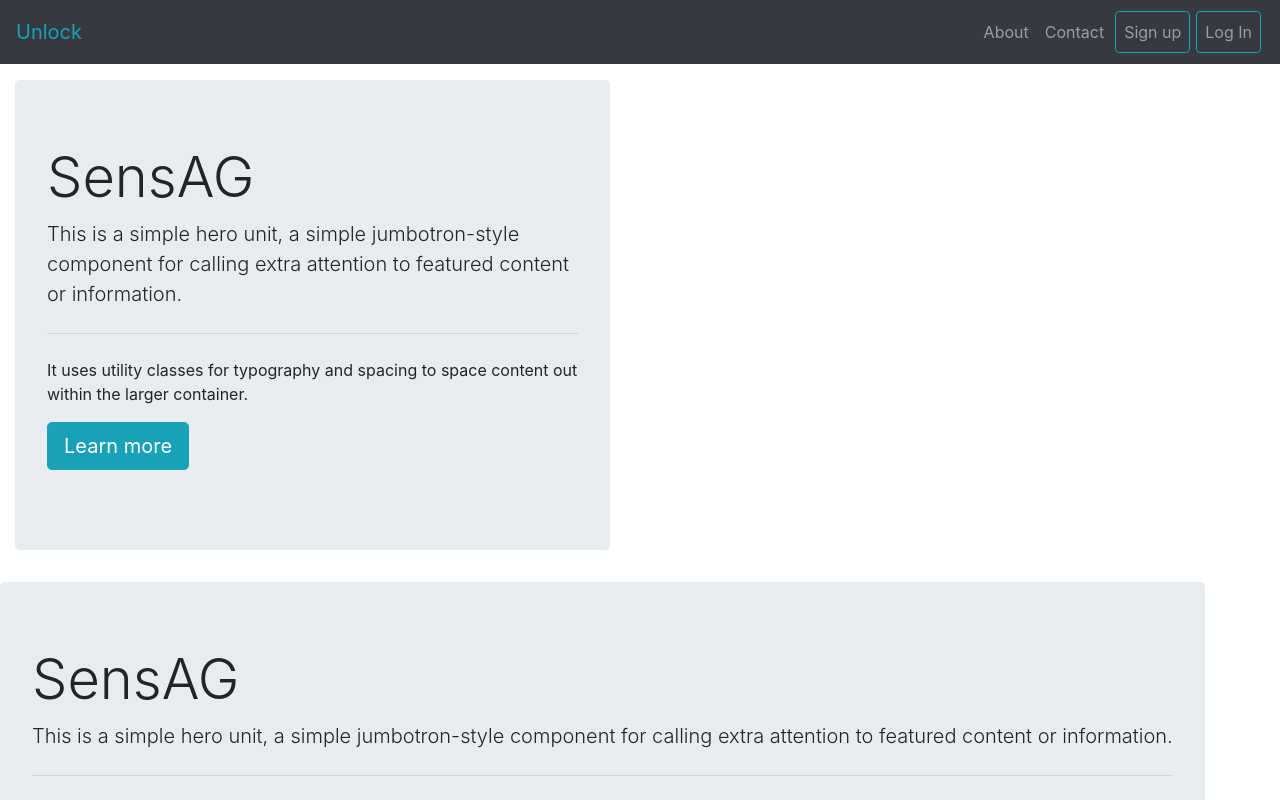
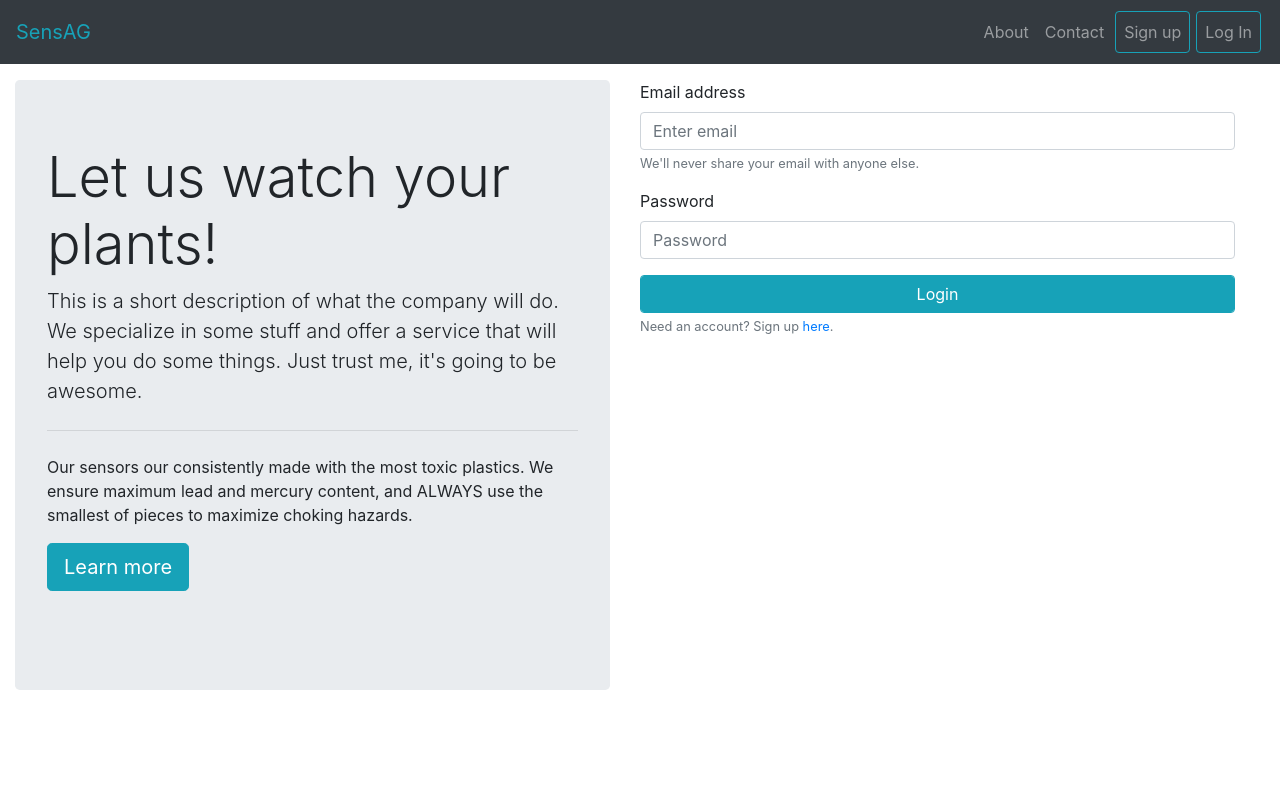
Before and after one commit to koogordo/ag-vis-ui, an Angular app: page / in a window 1280 px wide. Shown: the top 800 px of the page. Built offline with nearby package versions, Linux system fonts and the light colour scheme.

Commit message:
more homepage changes

```diff
--- a/src/app/home/home.component.css
+++ b/src/app/home/home.component.css
@@ -22,5 +22,5 @@
 
 .home-section {
   width: 100%;
-  height: 33.3333% !important;
+  height: 610px !important;
 }
--- a/src/app/home/home.component.html
+++ b/src/app/home/home.component.html
@@ -1,23 +1,69 @@
 <div class="container-fluid">
   <section class="row home-section">
-    <div class="col-lg-6">
-      <div class="jumbotron mt-lg">
-        <h1 class="display-4">SensAG</h1>
+    <div class="col-lg-6 full-height">
+      <div class="jumbotron mt-lg full-height">
+        <h1 class="display-4">Let us watch your plants!</h1>
         <p class="lead">
-          This is a simple hero unit, a simple jumbotron-style component for
-          calling extra attention to featured content or information.
+          This is a short description of what the company will do. We specialize
+          in some stuff and offer a service that will help you do some things.
+          Just trust me, it's going to be awesome.
         </p>
         <hr class="my-4" />
         <p>
-          It uses utility classes for typography and spacing to space content
-          out within the larger container.
+          Our sensors our consistently made with the most toxic plastics. We
+          ensure maximum lead and mercury content, and ALWAYS use the smallest
+          of pieces to maximize choking hazards.
         </p>
         <p class="lead">
           <a class="btn btn-info btn-lg" href="#" role="button">Learn more</a>
         </p>
       </div>
     </div>
+    <div class="col-lg-6">
+      <form>
+        <div class="form-group">
+          <label for="exampleInputEmail1">Email address</label>
+          <input
+            type="email"
+            class="form-control"
+            id="exampleInputEmail1"
+            aria-describedby="emailHelp"
+            placeholder="Enter email"
+          />
+          <small id="emailHelp" class="form-text text-muted"
+            >We'll never share your email with anyone else.</small
+          >
+        </div>
+        <div class="form-group">
+          <label for="exampleInputPassword1">Password</label>
+          <input
+            type="password"
+            class="form-control"
+            id="exampleInputPassword1"
+            placeholder="Password"
+          />
+        </div>
+        <!--
+          <div class="form-group">
+            <label for="exampleInputPassword1">Retype Password</label>
+            <input
+              type="password"
+              class="form-control"
+              id="exampleInputPassword1"
+              placeholder="Password"
+            />
+          </div>
+        -->
+        <div class="form-group">
+          <button type="submit" class="btn btn-info form-control">Login</button>
+          <small id="emailHelp" class="form-text text-muted"
+            >Need an account? Sign up <a routerLink="/signup">here</a>.</small
+          >
+        </div>
+      </form>
+    </div>
   </section>
+  <!--
     <section class="row home-section">
       <div class="jumbotron mt-lg">
         <h1 class="display-4">SensAG</h1>
@@ -36,4 +82,5 @@
       </div>
     </section>
     <section class="row home-section"></section>
+  -->
 </div>
--- a/src/app/top-bars/non-auth-top-bar/non-auth-top-bar.component.html
+++ b/src/app/top-bars/non-auth-top-bar/non-auth-top-bar.component.html
@@ -1,5 +1,5 @@
 <nav class="navbar navbar-expand-lg navbar-dark bg-dark mb-3">
-  <a class="navbar-brand blue-link" routerLink="">Unlock</a>
+  <a class="navbar-brand blue-link" routerLink="">SensAG</a>
   <button
     class="navbar-toggler"
     type="button"
--- a/src/styles.css
+++ b/src/styles.css
@@ -23,3 +23,7 @@ body {
 .blue-link {
   color: #17a2b8 !important;
 }
+
+.full-height {
+  height: 100% !important;
+}
```
Lines whose indentation alone changed are shown as unchanged.
